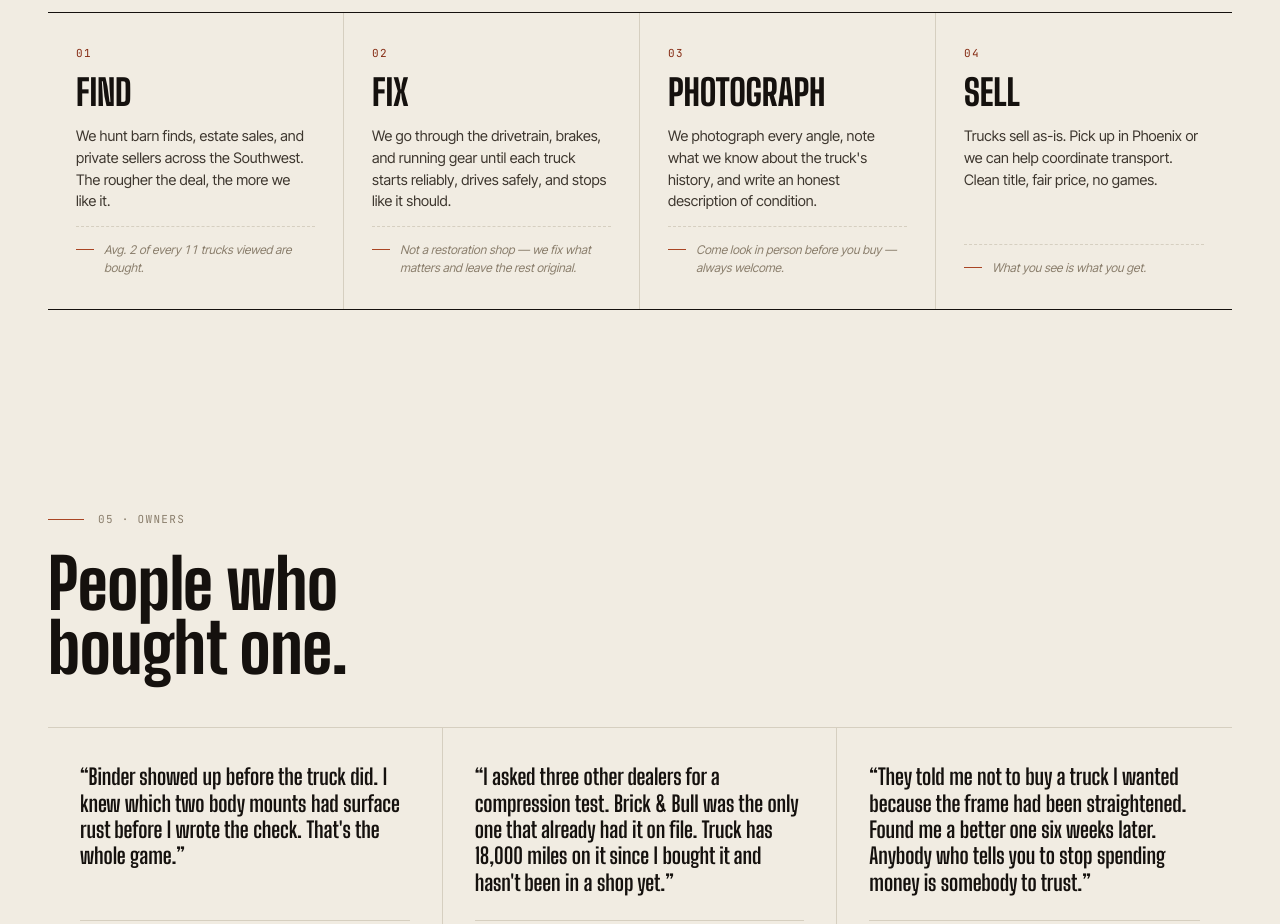
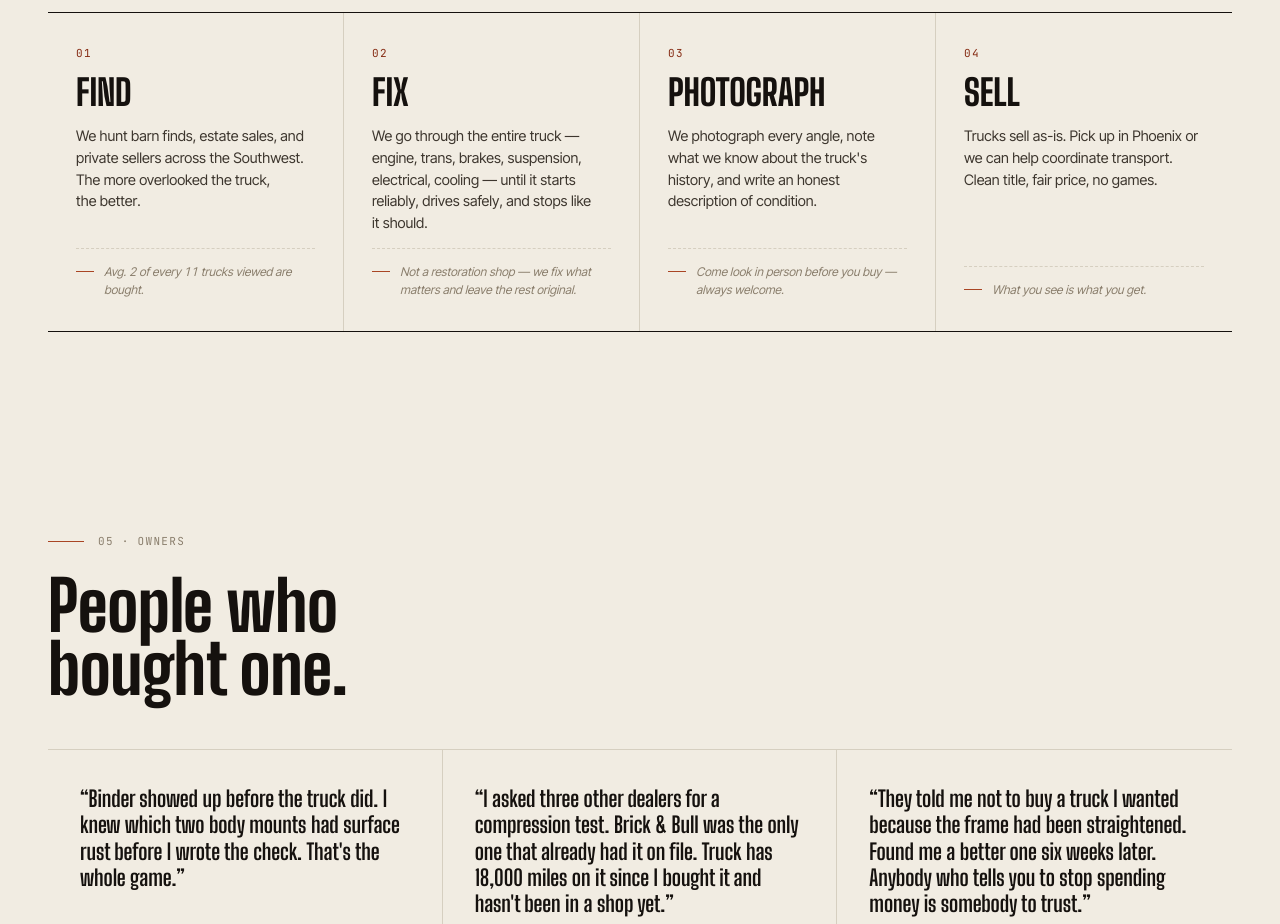
Before and after one commit to domo018-dm/brick-and-bull, a Next.js app: page / in a window 1280 px wide. Shown: the part 2960-3884 px from the top of the page. Built offline with nearby package versions, Linux system fonts and the light colour scheme; no server answers; the database is empty.

Commit message:
content: fix process copy — buyer-friendly sourcing line, full-truck refurb
Co-Authored-By: Claude Sonnet 4.6 <noreply@anthropic.com>

```diff
--- a/components/Process.tsx
+++ b/components/Process.tsx
@@ -2,13 +2,13 @@ const STEPS = [
   {
     n: '01',
     t: 'FIND',
-    body: 'We hunt barn finds, estate sales, and private sellers across the Southwest. The rougher the deal, the more we like it.',
+    body: 'We hunt barn finds, estate sales, and private sellers across the Southwest. The more overlooked the truck, the better.',
     proof: 'Avg. 2 of every 11 trucks viewed are bought.',
   },
   {
     n: '02',
     t: 'FIX',
-    body: 'We go through the drivetrain, brakes, and running gear until each truck starts reliably, drives safely, and stops like it should.',
+    body: 'We go through the entire truck — engine, trans, brakes, suspension, electrical, cooling — until it starts reliably, drives safely, and stops like it should.',
     proof: "Not a restoration shop — we fix what matters and leave the rest original.",
   },
   {
```
